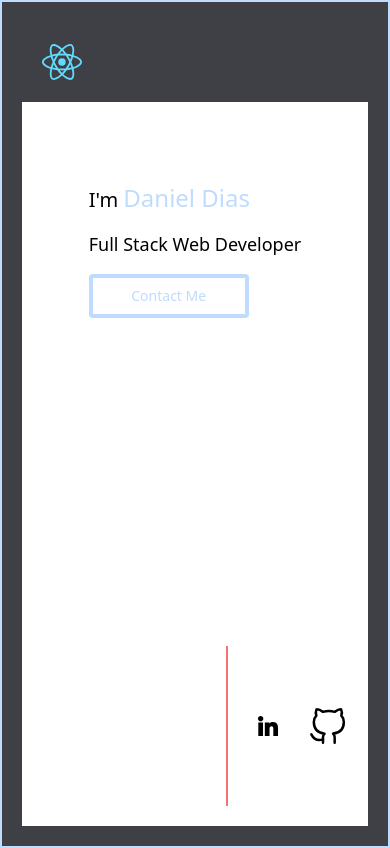
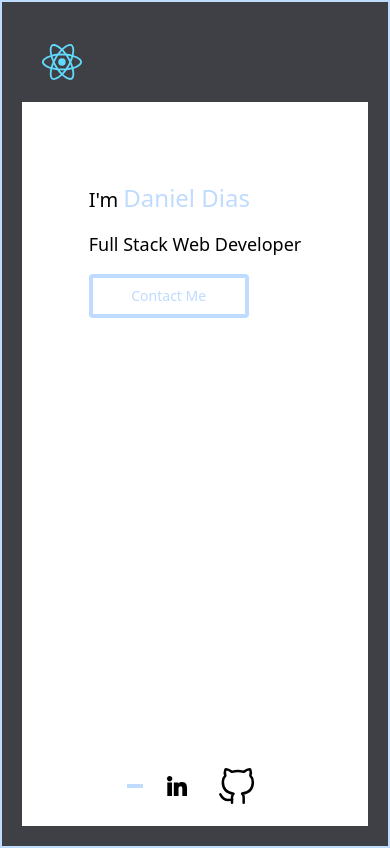
Before and after one commit to danielferreira-dias/my-portfolio-react-vite, a React (Vite) app: page / in a window 390 px wide. Built offline with nearby package versions, Linux system fonts and the light colour scheme.

Commit message:
Small update

```diff
--- a/src/App.jsx
+++ b/src/App.jsx
@@ -11,7 +11,7 @@ function App() {
     <div className="flex flex-col h-screen px-5 sm:px-10 xl:px-40 2xl:px-80 py-5">
       <Navbar></Navbar>
       <section className="w-full h-svh bg-white">
-        <div className="w-full h-full flex flex-col p-5">
+        <div className="w-full h-full justify-between xs:justify-normal flex flex-col p-5">
           {/* Introduction Div */}
           <div className='flex items-start xs:items-center justify-center xs:justify-normal h-fit xs:h-full mx-5 my-5 lg:mx-10'>
             <div className='flex flex-col gap-y-4 my-10 xs:my-0'>
@@ -21,9 +21,9 @@ function App() {
             </div>
           </div>
           {/* Symbol Div */}
-          <div className="flex-grow relative">
-            <div className="absolute bottom-0 right-0 flex flex-row xs:flex-col items-center gap-5">
-              <span className="w-0.5 h-40 bg-red-400"></span>
+          <div className="relative h-fit">
+            <div className="flex flex-row justify-center xs:justify-normal xs:absolute bottom-0 right-0 xs:flex-col items-center gap-5">
+              <span className="w-1 h-4 xs:h-16 bg-primary rotate-90 xs:rotate-0"></span>
               <img src="linkedin-dark.svg" alt="" className="w-10 h-5" />
               <img src="github.svg" alt="" className="w-10 h-10" />
             </div>
```
